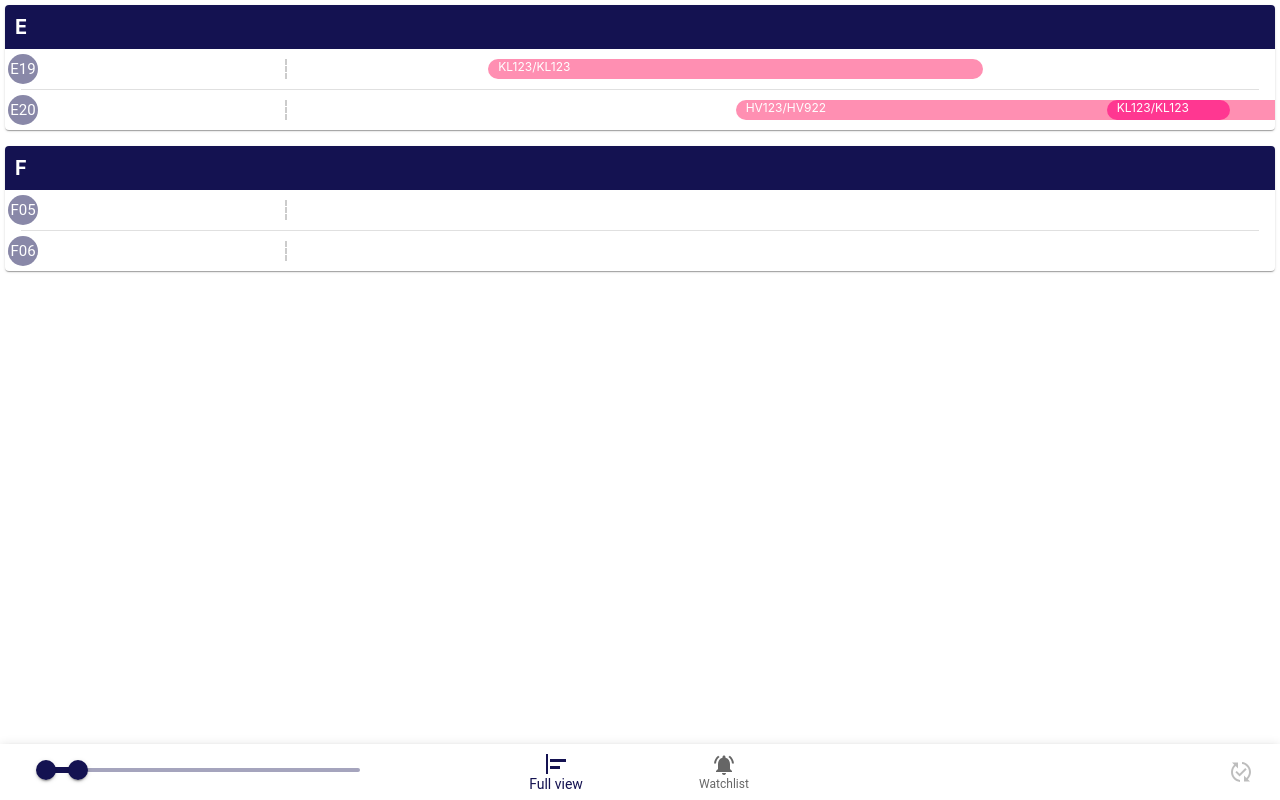
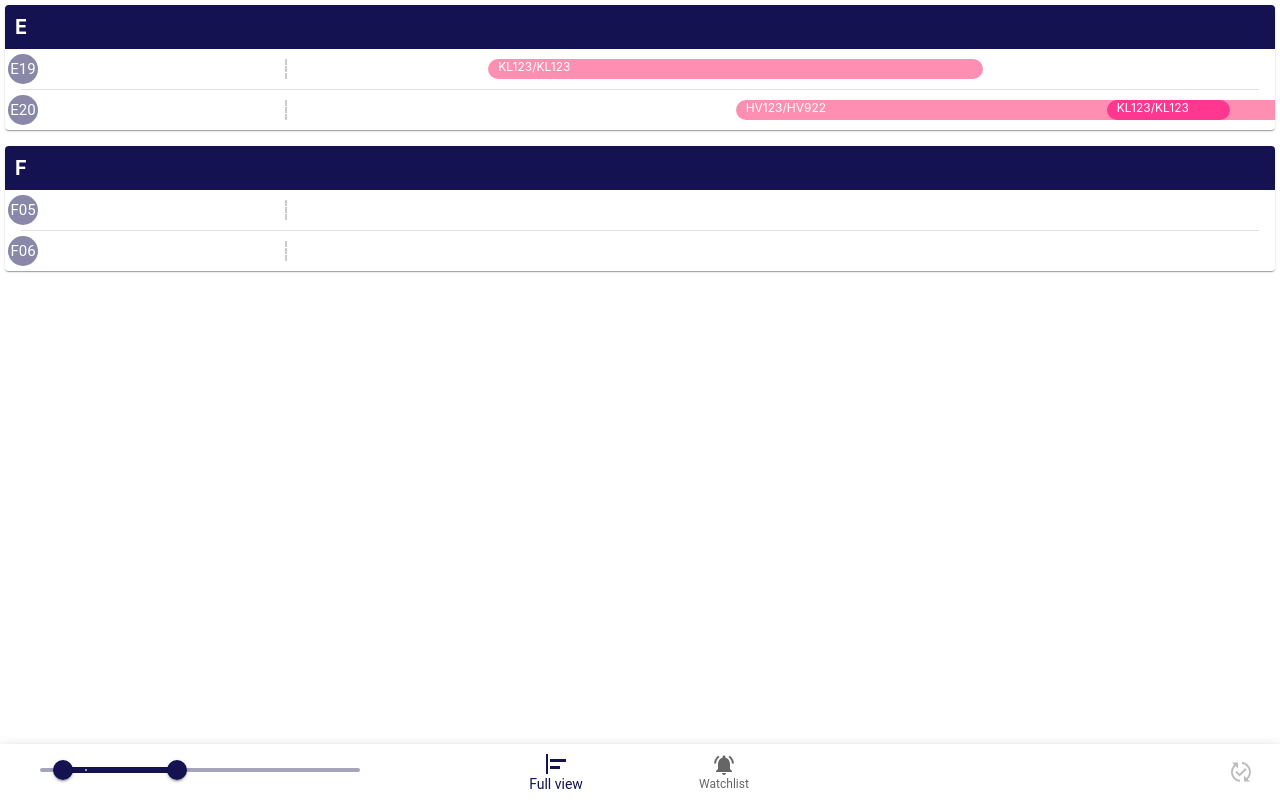
Before and after one commit to FlorisHoogenboom/react-gate-scheduler, a React (Create React App) app: page / in a window 1280 px wide. Built offline with nearby package versions, Linux system fonts and the light colour scheme.

Commit message:
Add marks and steps to the time slider.

```diff
--- a/src/TimeSelector.js
+++ b/src/TimeSelector.js
@@ -8,6 +8,12 @@ function TimeSelector({
     setBackwardWindow,
 }) {
     const minDistance = 3600;
+
+    const marks = [
+        {
+            value: 0,
+        },
+    ];
 
     const handleChange = (event, newValue, activeThumb) => {
         if (!Array.isArray(newValue)) {
@@ -34,8 +40,10 @@ function TimeSelector({
             valueLabelDisplay="auto"
             valueLabelFormat={getValuetext}
             disableSwap
+            step={15*60}
+            marks={marks}
             min={-3600}
-            max={24*3600}
+            max={6*3600}
         />
     );
 }
```
